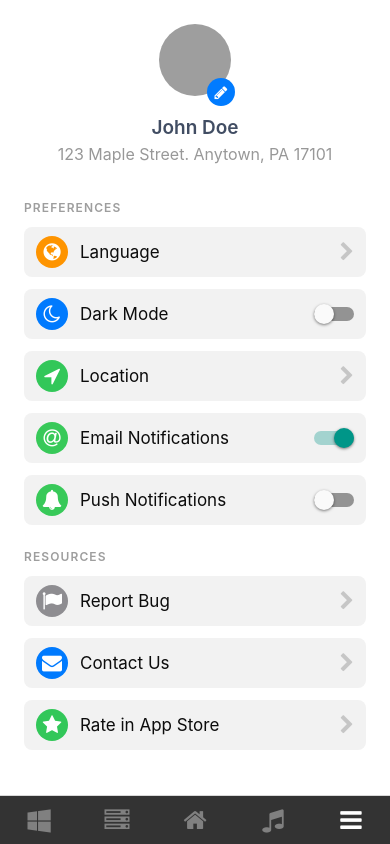
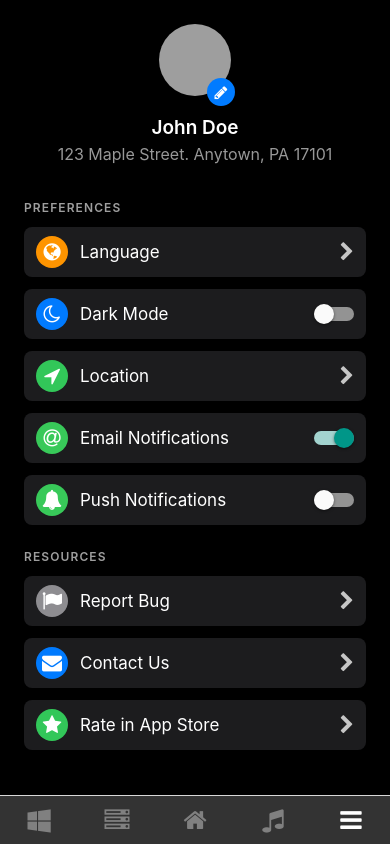
Before and after one commit to yong/smart-home-dashboard, a React Native app: screen /bars in a window 390 px wide. Built offline with nearby package versions, Linux system fonts and the light colour scheme; no server answers; grey boxes are pictures that could not be loaded.

Commit message:
dark theme for settings

```diff
--- a/Settings.tsx
+++ b/Settings.tsx
@@ -19,7 +19,7 @@ const Settings = () => {
   });
 
   return (
-    <SafeAreaView style={{ flex: 1, backgroundColor: '#fff' }}>
+    <SafeAreaView style={{ flex: 1, backgroundColor: '#000' }}>
       <View style={styles.container}>
         <View style={styles.profile}>
           <TouchableOpacity
@@ -228,7 +228,7 @@ const styles = StyleSheet.create({
   /** Profile */
   profile: {
     padding: 24,
-    backgroundColor: '#fff',
+    backgroundColor: '#000',
     flexDirection: 'column',
     alignItems: 'center',
     justifyContent: 'center',
@@ -256,7 +256,7 @@ const styles = StyleSheet.create({
     marginTop: 20,
     fontSize: 19,
     fontWeight: '600',
-    color: '#414d63',
+    color: '#fff',
     textAlign: 'center',
   },
   profileAddress: {
@@ -283,7 +283,7 @@ const styles = StyleSheet.create({
     alignItems: 'center',
     justifyContent: 'flex-start',
     height: 50,
-    backgroundColor: '#f2f2f2',
+    backgroundColor: '#1c1c1e',
     borderRadius: 8,
     marginBottom: 12,
     paddingLeft: 12,
@@ -301,7 +301,7 @@ const styles = StyleSheet.create({
   rowLabel: {
     fontSize: 17,
     fontWeight: '400',
-    color: '#0c0c0c',
+    color: '#fff',
   },
   rowSpacer: {
     flexGrow: 1,
```
